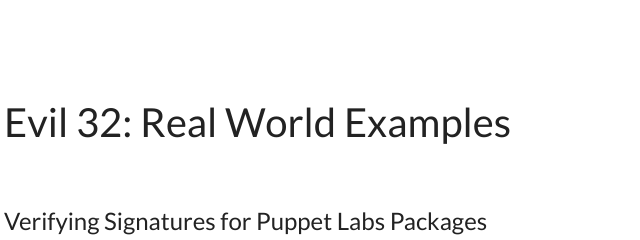
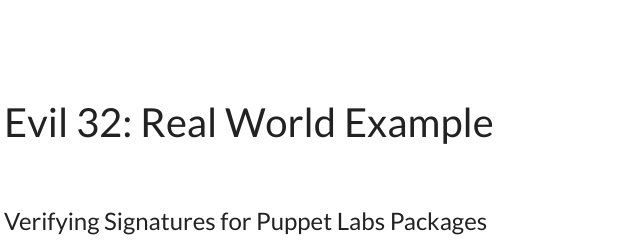
Before and after one commit to thingless/evil32, a plain HTML site: page examples.html in a window 1280 px wide. Shown: the top 240 px of the page, 31-671 px from the left. Drawn offline with nearby package versions, Linux system fonts and the light colour scheme.

Commit message:
txt tweak

```diff
--- a/examples.html
+++ b/examples.html
@@ -22,7 +22,7 @@
   <body>
 
     <div class="container">
-      <h1>Evil 32: Real World Examples</h1>
+      <h1>Evil 32: Real World Example</h1>
 
       <div class="row">
         <div class="col-xs-12 col-md-12 col-sm-12">
```
